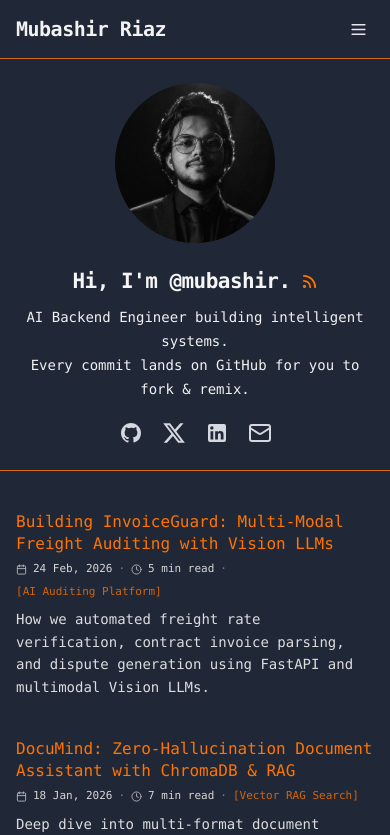
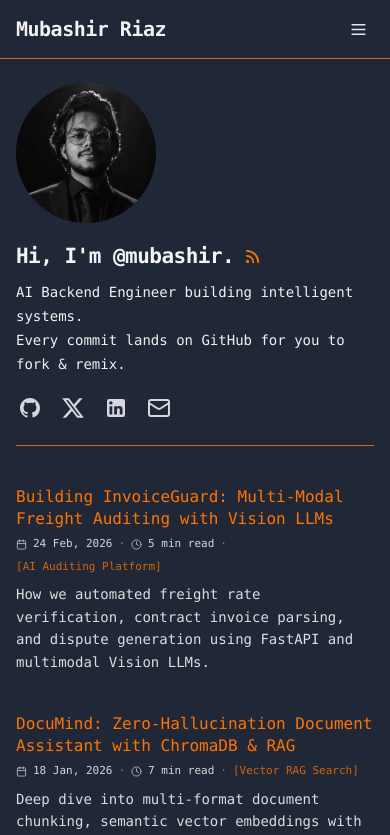
Before and after one commit to mubashir-riaz/portfolio, a React (Vite) app: page / in a window 390 px wide. Shown: the top 835 px of the page. Built offline with nearby package versions, Linux system fonts and the light colour scheme.

Commit message:
start orange divider line from where content starts with px-4 sm:px-6

```diff
--- a/Portfolio.jsx
+++ b/Portfolio.jsx
@@ -671,22 +671,22 @@ export default function Portfolio() {
         )}
 
         {/* ---------------------------------------------------------- */}
-        {/* PROFILE SECTION: VERTICAL CENTERED ON MOBILE, ROW DESKTOP  */}
+        {/* PROFILE SECTION: LEFT ALIGNED WITH THE ORANGE LINE         */}
         {/* ---------------------------------------------------------- */}
-        <section className="pt-[24px] pb-[23px] px-4 sm:px-6 flex flex-col items-center text-center sm:flex-row sm:items-center sm:text-left sm:gap-8 sm:py-8">
-          {/* 160px Centered Circular Avatar */}
-          <div className="shrink-0 mb-[25px] sm:mb-0">
+        <section className="pt-[24px] pb-[23px] px-4 sm:px-6 flex flex-col items-start text-left sm:flex-row sm:items-center sm:text-left sm:gap-8 sm:py-8">
+          {/* Circular Avatar */}
+          <div className="shrink-0 mb-[20px] sm:mb-0 self-start">
             <img
               src={PROFILE.avatar}
               alt={PROFILE.name}
-              className="w-[160px] h-[160px] rounded-full object-cover shrink-0 select-none shadow-none"
+              className="w-[140px] h-[140px] sm:w-[160px] sm:h-[160px] rounded-full object-cover shrink-0 select-none shadow-none"
             />
           </div>
 
           {/* Intro Information */}
-          <div className="flex-1 min-w-0 flex flex-col items-center sm:items-start text-center sm:text-left">
+          <div className="flex-1 min-w-0 flex flex-col items-start text-left">
             {/* Headline with RSS badge */}
-            <div className="flex items-center justify-center sm:justify-start gap-2">
+            <div className="flex items-center justify-start gap-2">
               <h1 className={`text-[21px] sm:text-[30px] font-bold tracking-tight leading-tight ${themeClasses.headline}`}>
                 Hi, I'm {PROFILE.handle}.
               </h1>
@@ -707,7 +707,7 @@ export default function Portfolio() {
             </div>
 
             {/* Minimal Monochrome Outline Social Icons (gap 15px, margin-top 18px, 24px) */}
-            <div className="mt-[18px] sm:mt-4 flex items-center justify-center sm:justify-start gap-[15px] sm:gap-4 text-[#d5d8df]">
+            <div className="mt-[18px] sm:mt-4 flex items-center justify-start gap-[15px] sm:gap-4 text-[#d5d8df]">
               {/* GitHub */}
               <a
                 href={PROFILE.github}
@@ -760,10 +760,12 @@ export default function Portfolio() {
         {/* ---------------------------------------------------------- */}
         {/* ORANGE HORIZONTAL DIVIDER (COLOR: #D86B18, 1PX)            */}
         {/* ---------------------------------------------------------- */}
-        <div
-          className={`border-t ${themeClasses.border}`}
-          style={{ borderTopWidth: '1px' }}
-        />
+        <div className="px-4 sm:px-6">
+          <div
+            className={`border-t ${themeClasses.border}`}
+            style={{ borderTopWidth: '1px' }}
+          />
+        </div>
 
         {/* ---------------------------------------------------------- */}
         {/* DYNAMIC CONTENT ROUTER: 'posts' | 'reader' | 'about'       */}
```
